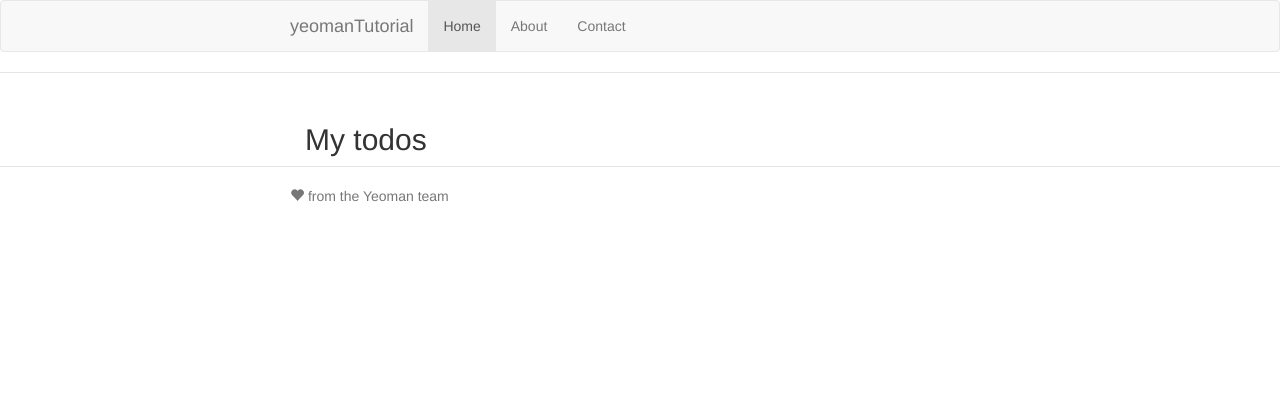
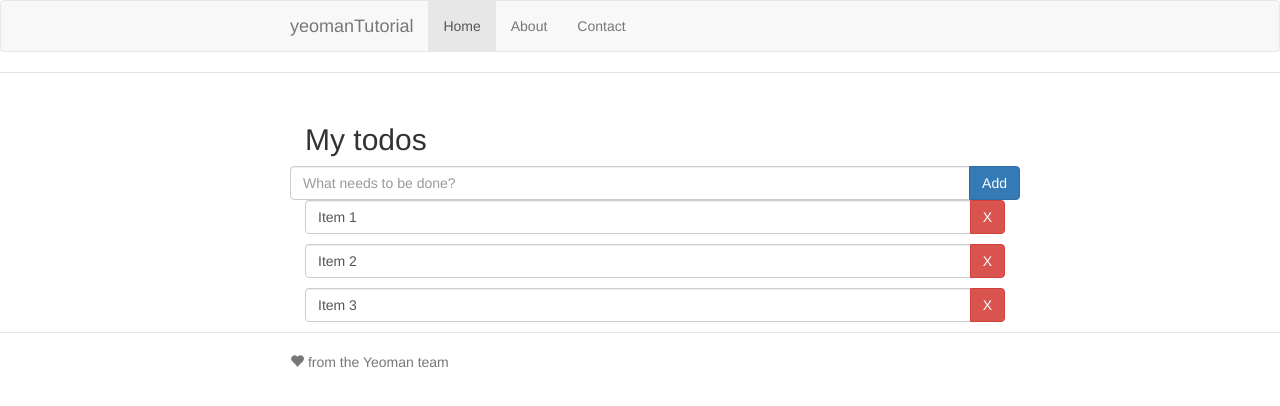
Before and after one commit to brunnen/yeoman-tutorial, a website: page app/index.html in a window 1280 px wide. Drawn offline with nearby package versions, Linux system fonts and the light colour scheme; some packages are replaced by stand-ins of ours; files that its build step writes are made by us from their sources.

Commit message:
Added create and remove item from list

```diff
--- a/app/scripts/controllers/main.js
+++ b/app/scripts/controllers/main.js
@@ -9,9 +9,16 @@
  */
 angular.module('yeomanTutorialApp')
   .controller('MainCtrl', function ($scope) {
-    $scope.awesomeThings = [
-      'HTML5 Boilerplate',
-      'AngularJS',
-      'Karma'
+    $scope.todos = [
+      'Item 1',
+      'Item 2',
+      'Item 3',
     ];
+    $scope.addTodo = function(){
+    	$scope.todos.push($scope.todo);
+    	$scope.todo = '';
+    };
+    $scope.removeTodo = function(index){
+    	$scope.todos.splice(index, 1);
+    };
   });
--- a/app/views/main.html
+++ b/app/views/main.html
@@ -1,6 +1,23 @@
 <div class="container">
   <h2>My todos</h2>
-  <p class="form-group" ng-repeat="todo in todos">
+
+  <!-- Todos input -->
+  <form role="form" ng-submit="addTodo()">
+    <div class="row">
+      <div class="input-group">
+        <input type="text" ng-model="todo" placeholder="What needs to be done?" class="form-control">
+          <span class="input-group-btn">
+            <input type="submit" class="btn btn-primary" value="Add">
+          </span>
+      </div>
+    </div>
+  </form>
+
+  <!-- Todos list -->
+  <p class="input-group" ng-repeat="todo in todos">
     <input type="text" ng-model="todo" class="form-control">
+    <span class="input-group-btn">
+      <button class="btn btn-danger" ng-click="removeTodo($index)" aria-label="Remove">X</button>
+    </span>
   </p>
 </div>
```
